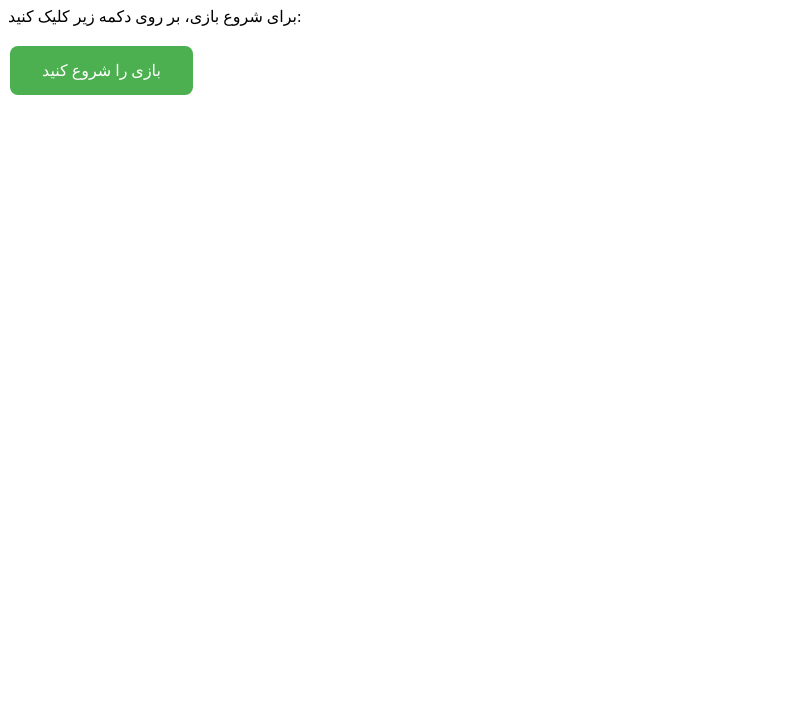
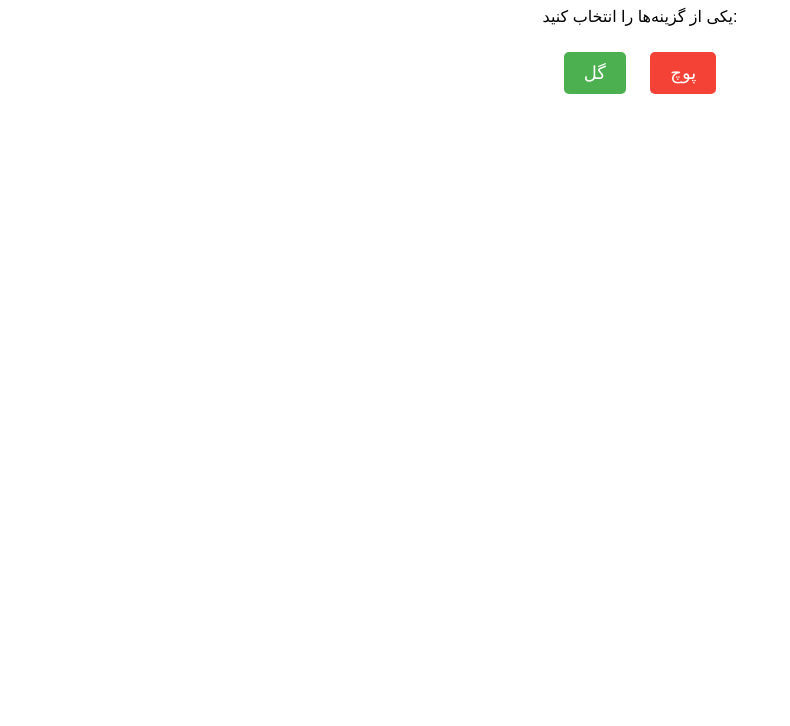
Before and after one commit to hamed2024hosseini/game-gp, a plain HTML site: page index.html in a window 1280 px wide. Shown: the part 74-800 px from the top of the page, without its empty margins (0-790 px from the left). Drawn offline with Linux system fonts and the light colour scheme.

Commit message:
Add files via upload

```diff
--- a/index.html
+++ b/index.html
@@ -1,42 +1,64 @@
 <!DOCTYPE html>
-<html>
+<html lang="fa">
 <head>
     <meta charset="UTF-8">
+    <meta name="viewport" content="width=device-width, initial-scale=1.0">
     <title>بازی گل یا پوچ</title>
     <style>
-        /* استایل اصلی دکمه */
+        body {
+            font-family: Arial, sans-serif;
+            text-align: center;
+            margin: 20px;
+        }
         .button {
-            background-color: #4CAF50; /* رنگ پس‌زمینه سبز */
+            padding: 10px 20px;
+            font-size: 18px;
+            margin: 10px;
+            cursor: pointer;
             border: none;
-            color: white; /* رنگ متن سفید */
-            padding: 15px 32px;
-            text-align: center;
-            text-decoration: none;
-            display: inline-block;
-            font-size: 16px;
-            margin: 4px 2px;
-            transition-duration: 0.4s; /* زمان انتقال افکت */
-            cursor: pointer;
-            border-radius: 8px; /* گوشه‌های گرد */
+            border-radius: 5px;
         }
-
-        /* افکت hover (پیشرفت هنگام اشاره موس) */
-        .button:hover {
-            background-color: white; /* تغییر رنگ پس‌زمینه به سفید */
-            color: #4CAF50; /* تغییر رنگ متن به سبز */
-            border: 2px solid #4CAF50; /* اضافه کردن حاشیه سبز */
+        #gol {
+            background-color: #4CAF50;
+            color: white;
         }
-
-        /* افکت active (پیشرفت هنگام کلیک) */
-        .button:active {
-            background-color: #45a049; /* رنگ پس‌زمینه تیره‌تر هنگام کلیک */
-            border: 2px solid #45a049; /* حاشیه تیره‌تر هنگام کلیک */
+        #pooch {
+            background-color: #f44336;
+            color: white;
         }
     </style>
 </head>
 <body>
-    <h1>خوش آمدید به بازی گل یا پوچ!</h1>
-    <p>برای شروع بازی، بر روی دکمه زیر کلیک کنید:</p>
-    <a href="https://hamed2024hosseini.github.io/game-gp/" class="button">بازی را شروع کنید</a>
+    <h1>بازی گل یا پوچ</h1>
+    <p>یکی از گزینه‌ها را انتخاب کنید:</p>
+    <button id="gol" class="button">گل</button>
+    <button id="pooch" class="button">پوچ</button>
+
+    <script>
+        // انتخاب تصادفی بین گل یا پوچ
+        function chooseRandom() {
+            const options = ["گل", "پوچ"];
+            return options[Math.floor(Math.random() * options.length)];
+        }
+
+        // بررسی حدس کاربر
+        function checkGuess(userGuess) {
+            const botChoice = chooseRandom();
+            if (userGuess === botChoice) {
+                return "برنده شدی! انتخاب درست: " + botChoice;
+            } else {
+                return "بازنده شدی! انتخاب درست: " + botChoice;
+            }
+        }
+
+        // برای نمایش نتیجه
+        document.getElementById("gol").addEventListener("click", function() {
+            alert(checkGuess("گل"));
+        });
+
+        document.getElementById("pooch").addEventListener("click", function() {
+            alert(checkGuess("پوچ"));
+        });
+    </script>
 </body>
 </html>
```
